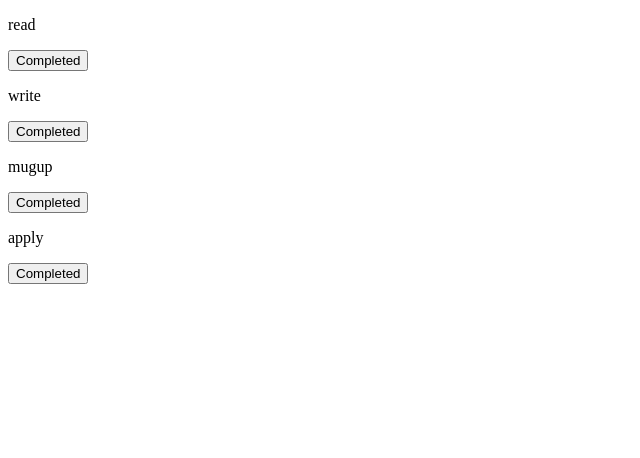
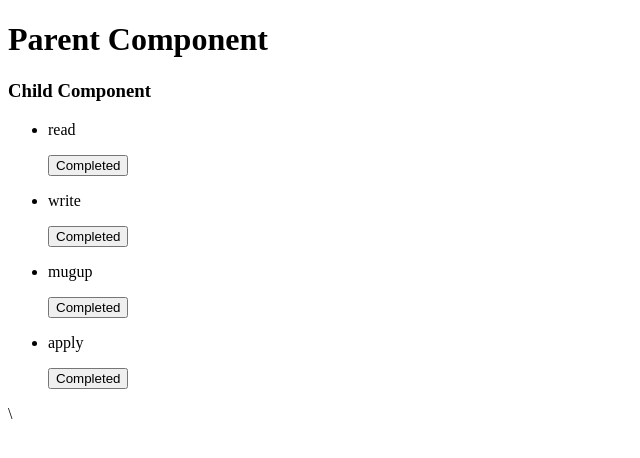
Before and after one commit to acciojob/lifting-state-up-6-shantanu400, a React app: page / in a window 1280 px wide. Shown: the top 458 px of the page, without its empty margins (0-640 px from the left). Built offline with nearby package versions, Linux system fonts and the light colour scheme.

Commit message:
change app

```diff
--- a/src/components/App.js
+++ b/src/components/App.js
@@ -17,7 +17,13 @@ const App = () => {
 
   return (
     <div>
+      <h1>Parent Component</h1>
+      <h3>Child Component</h3>
+
         <TodoList TodoItems={TodoItems} handleComp={handleComp} />
+
+      \
+
     </div>
   )
 }
--- a/src/components/ShowItem.js
+++ b/src/components/ShowItem.js
@@ -8,11 +8,24 @@ export default function ShowItem(props) {
     <div>
       {toggle ? (
         <>
+        <ul>
+          <li>
           <p>{TodoItem}</p>
           <button onClick={()=>handleComp(settoggle)}>Completed</button>
+          </li>
+        </ul>
+
         </>
       ) : (
-        <p>{TodoItem}</p>
+        <>
+         <ul>
+          <li>
+          <p>{TodoItem}</p>
+          </li>
+        </ul>
+
+        </>
+
       )}
     </div>
   );
```
